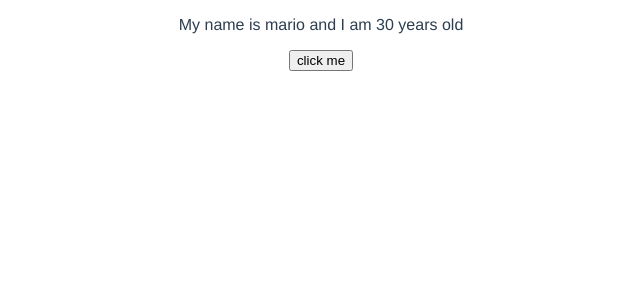
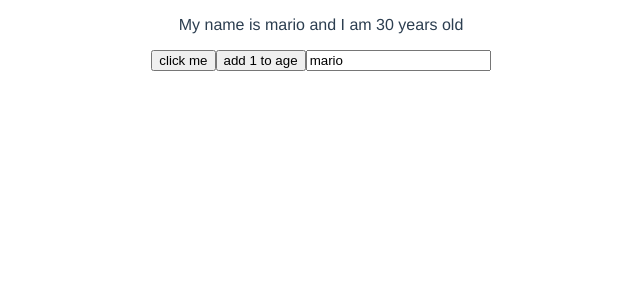
Before and after one commit to NicolasLeigh/vue-firebase, a Vue app in the folder 07/dojo-blog/: page / in a window 1280 px wide. Shown: the top 300 px of the page, without its empty margins (319-959 px from the left). Built offline with nearby package versions, Linux system fonts and the light colour scheme.

Commit message:
more common usage of ref

```diff
--- a/07/dojo-blog/src/views/HomeView.vue
+++ b/07/dojo-blog/src/views/HomeView.vue
@@ -1,7 +1,9 @@
 <template>
   <div class="home">
-    <p ref="p">My name is {{ name }} and I am {{ age }} years old</p>
+    <p>My name is {{ name }} and I am {{ age }} years old</p>
     <button @click="handleClick">click me</button>
+    <button @click="age++">add 1 to age</button>
+    <input type="text" v-model="name" />
   </div>
 </template>
 
@@ -11,17 +13,17 @@
 export default {
   name: 'HomeView',
   setup() {
-    const p = ref(null);
+    // const p = ref(null);
 
-    const name = 'mario';
-    const age = 30;
+    const name = ref('mario');
+    const age = ref(30);
 
     const handleClick = () => {
-      console.log(p, p.value);
-      p.value.classList.add('test');
+      name.value = 'luigi';
+      age.value = 35;
     };
 
-    return { name, age, handleClick, p };
+    return { name, age, handleClick };
   },
 };
 </script>
```
